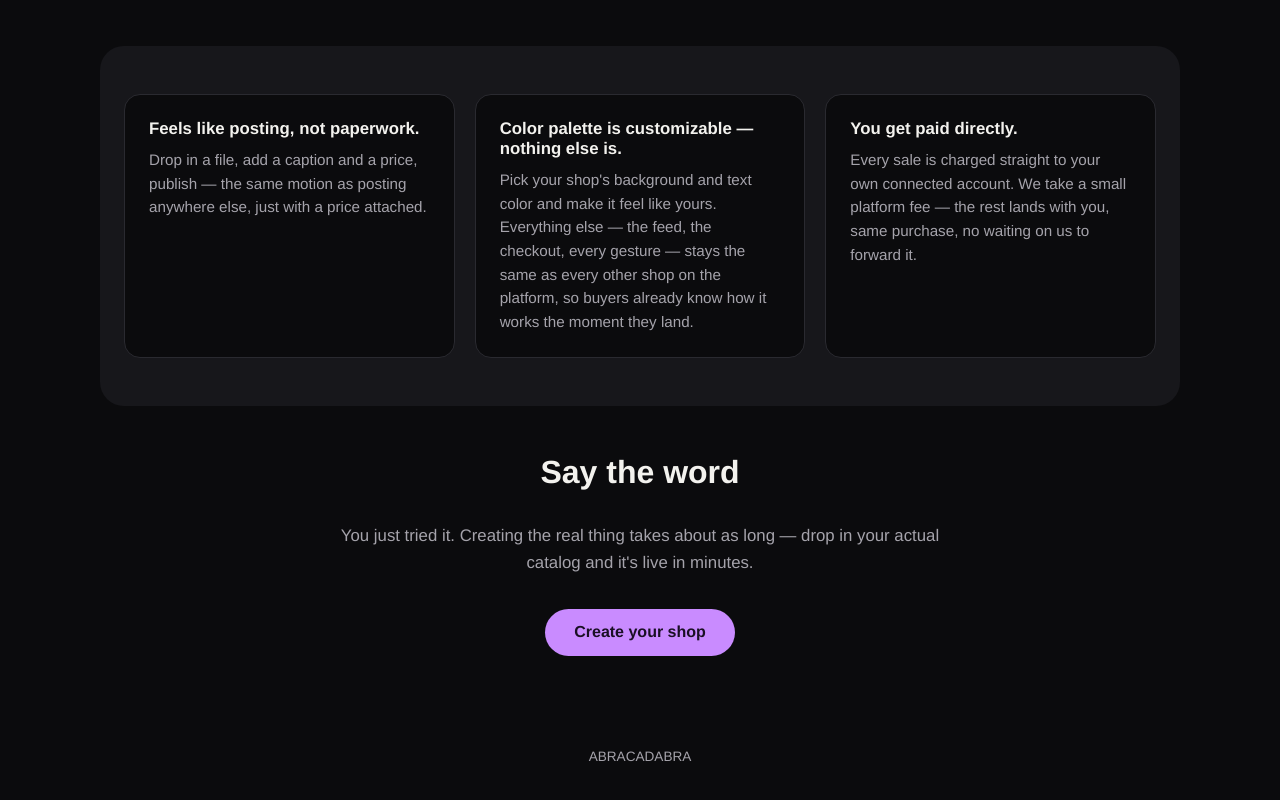
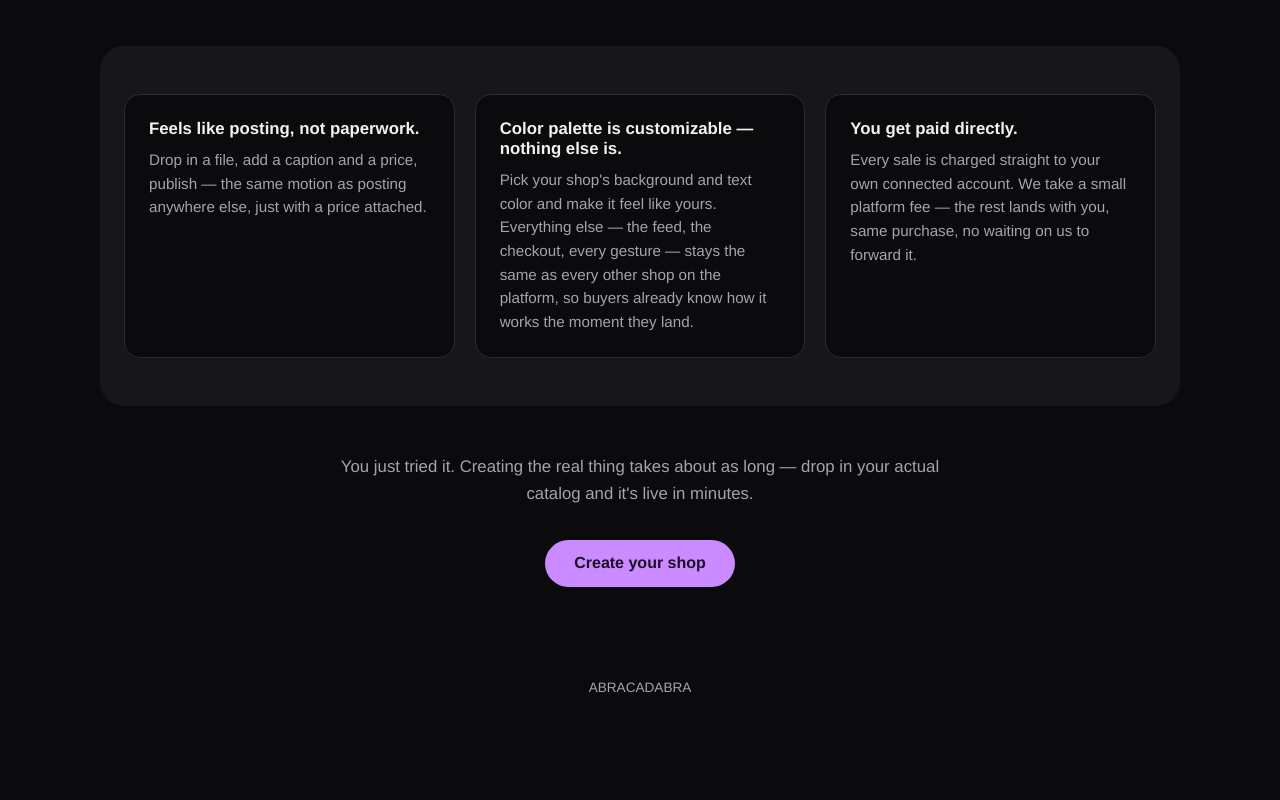
Before and after one commit to nimamixku/abracadabra-site, a Next.js app: page / in a window 1280 px wide. Shown: the part 1670-2470 px from the top of the page. After the commit the page ends 2427 px from the top, so only its background shows below. Built offline with nearby package versions, Linux system fonts and the light colour scheme.

Commit message:
Remove Say the word heading from CTA section

```diff
--- a/app/page.js
+++ b/app/page.js
@@ -130,7 +130,6 @@ export default function MarketingHome() {
       </section>
 
       <section className="marketing-section marketing-cta-section">
-        <h2>Say the word</h2>
         <p className="marketing-sub">
           You just tried it. Creating the real thing takes about as long —
           drop in your actual catalog and it's live in minutes.
```
